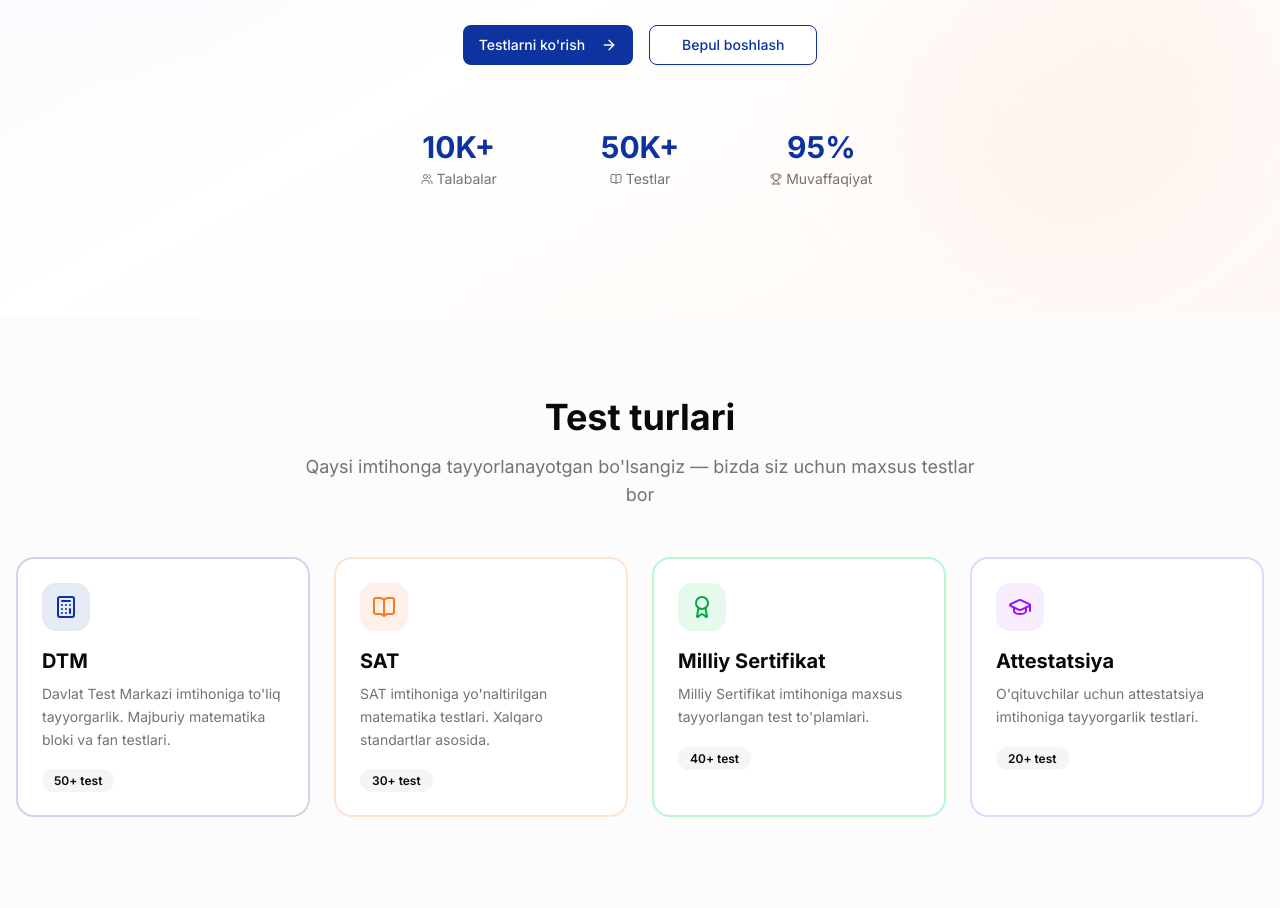
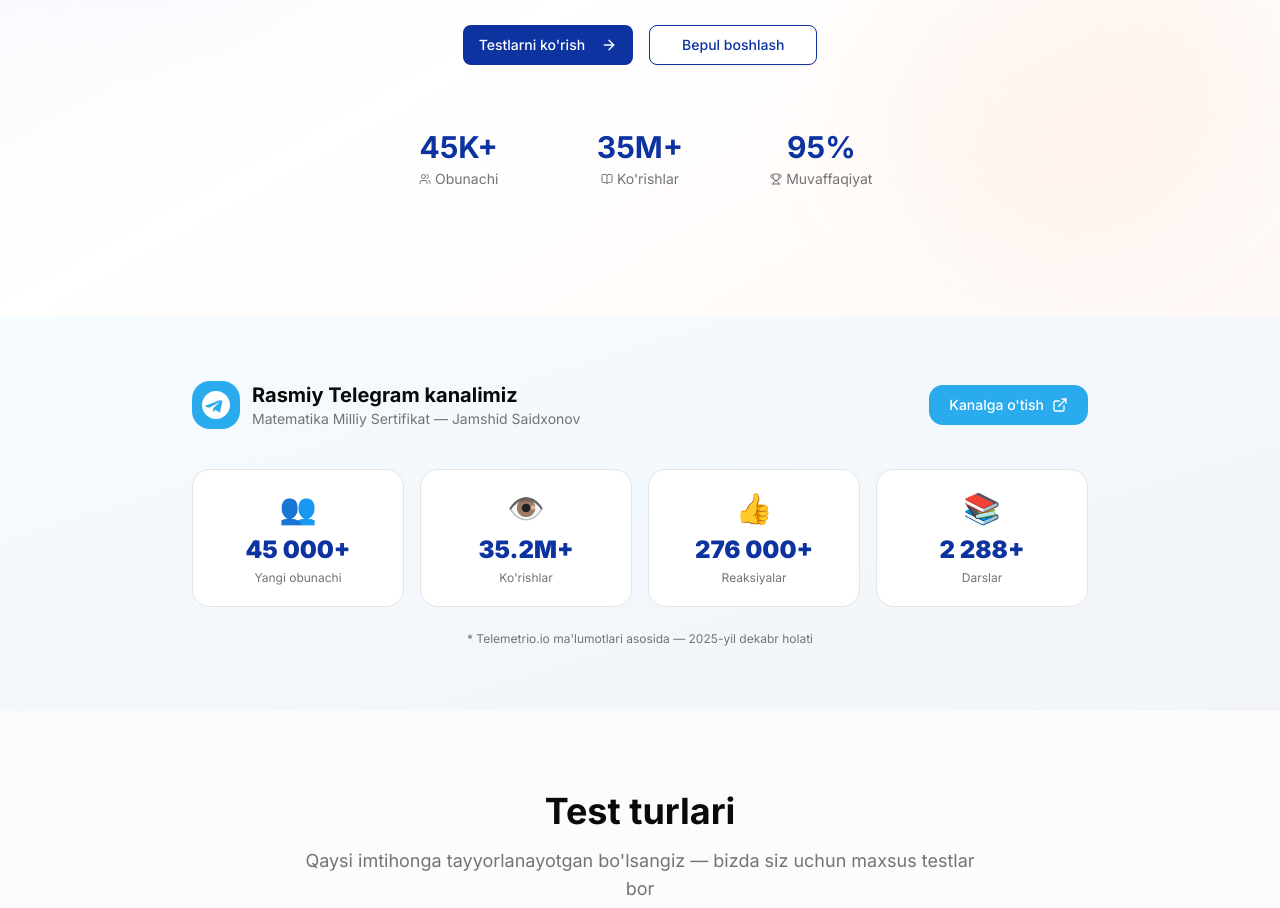
Before and after one commit to Magnus-ghub/math-academy-client, a Next.js app: page / in a window 1280 px wide. Shown: the part 460-1368 px from the top of the page. Built offline with nearby package versions, Linux system fonts and the light colour scheme; no server answers.

Commit message:
feat: hero stats updated with real telegram numbers

```diff
--- a/src/app/(public)/page.tsx
+++ b/src/app/(public)/page.tsx
@@ -3,12 +3,14 @@ import CTASection from "@/components/home/CTASection";
 import HeroSection from "@/components/home/HeroSection";
 import SuccessStoriesSection from "@/components/home/SuccessStoriesSection";
 import TeachersSection from "@/components/home/TeachersSection";
+import TelegramStatsSection from "@/components/home/TelegramStatsSection";
 import TestTypesSection from "@/components/home/TestTypesSection";
 
 export default function HomePage() {
   return (
     <>
       <HeroSection />
+      <TelegramStatsSection />
       <TestTypesSection />
       <SuccessStoriesSection />
       <TeachersSection />
--- a/src/components/home/HeroSection.tsx
+++ b/src/components/home/HeroSection.tsx
@@ -58,17 +58,17 @@ export default function HeroSection() {
           {/* Stats */}
           <div className="grid grid-cols-3 gap-8 max-w-lg mx-auto">
             <div className="text-center">
-              <div className="text-3xl font-bold text-primary mb-1">10K+</div>
+              <div className="text-3xl font-bold text-primary mb-1">45K+</div>
               <div className="text-sm text-muted-foreground flex items-center justify-center gap-1">
                 <Users className="w-3 h-3" />
-                Talabalar
+                Obunachi
               </div>
             </div>
             <div className="text-center">
-              <div className="text-3xl font-bold text-primary mb-1">50K+</div>
+              <div className="text-3xl font-bold text-primary mb-1">35M+</div>
               <div className="text-sm text-muted-foreground flex items-center justify-center gap-1">
                 <BookOpen className="w-3 h-3" />
-                Testlar
+                Ko'rishlar
               </div>
             </div>
             <div className="text-center">
--- /dev/null
+++ b/src/components/home/TelegramStatsSection.tsx
@@ -0,0 +1,62 @@
+import { ExternalLink } from "lucide-react";
+
+const stats = [
+  { value: "45 000+", label: "Yangi obunachi", emoji: "👥" },
+  { value: "35.2M+", label: "Ko'rishlar", emoji: "👁️" },
+  { value: "276 000+", label: "Reaksiyalar", emoji: "👍" },
+  { value: "2 288+", label: "Darslar", emoji: "📚" },
+];
+
+export default function TelegramStatsSection() {
+  return (
+    <section className="py-16 bg-linear-to-br from-[#2AABEE]/5 to-primary/5">
+      <div className="container mx-auto px-4">
+        <div className="max-w-4xl mx-auto">
+          {/* Header */}
+          <div className="flex flex-col sm:flex-row items-center justify-between gap-4 mb-10">
+            <div className="flex items-center gap-3">
+              <div className="w-12 h-12 rounded-2xl bg-[#2AABEE] flex items-center justify-center">
+                <svg className="w-7 h-7 text-white" viewBox="0 0 24 24" fill="currentColor">
+                  <path d="M12 0C5.373 0 0 5.373 0 12s5.373 12 12 12 12-5.373 12-12S18.627 0 12 0zm5.562 8.248l-2.022 9.531c-.145.658-.537.818-1.084.508l-3-2.21-1.447 1.394c-.16.16-.295.295-.605.295l.213-3.053 5.56-5.023c.242-.213-.054-.333-.373-.12L6.22 14.367l-2.96-.924c-.643-.204-.657-.643.136-.953l11.57-4.461c.537-.194 1.006.131.596.219z"/>
+                </svg>
+              </div>
+              <div>
+                <h2 className="text-xl font-bold">Rasmiy Telegram kanalimiz</h2>
+                <p className="text-sm text-muted-foreground">Matematika Milliy Sertifikat — Jamshid Saidxonov</p>
+              </div>
+            </div>
+
+            <a
+              href="https://t.me/MatematikaMilliy_Sertifikat"
+              target="_blank"
+              rel="noopener noreferrer"
+              className="flex items-center gap-2 bg-[#2AABEE] text-white px-5 py-2.5 rounded-xl text-sm font-medium hover:bg-[#229ED9] transition-colors"
+            >
+              Kanalga o'tish
+              <ExternalLink className="w-4 h-4" />
+            </a>
+          </div>
+
+          {/* Stats grid */}
+          <div className="grid grid-cols-2 md:grid-cols-4 gap-4">
+            {stats.map((stat) => (
+              <div
+                key={stat.label}
+                className="bg-background rounded-2xl border border-border p-5 text-center hover:shadow-md hover:-translate-y-0.5 transition-all"
+              >
+                <div className="text-3xl mb-2">{stat.emoji}</div>
+                <p className="text-2xl font-black text-primary mb-1">{stat.value}</p>
+                <p className="text-xs text-muted-foreground">{stat.label}</p>
+              </div>
+            ))}
+          </div>
+
+          {/* Bottom note */}
+          <p className="text-center text-xs text-muted-foreground mt-6">
+            * Telemetrio.io ma'lumotlari asosida — 2025-yil dekabr holati
+          </p>
+        </div>
+      </div>
+    </section>
+  );
+}
```
